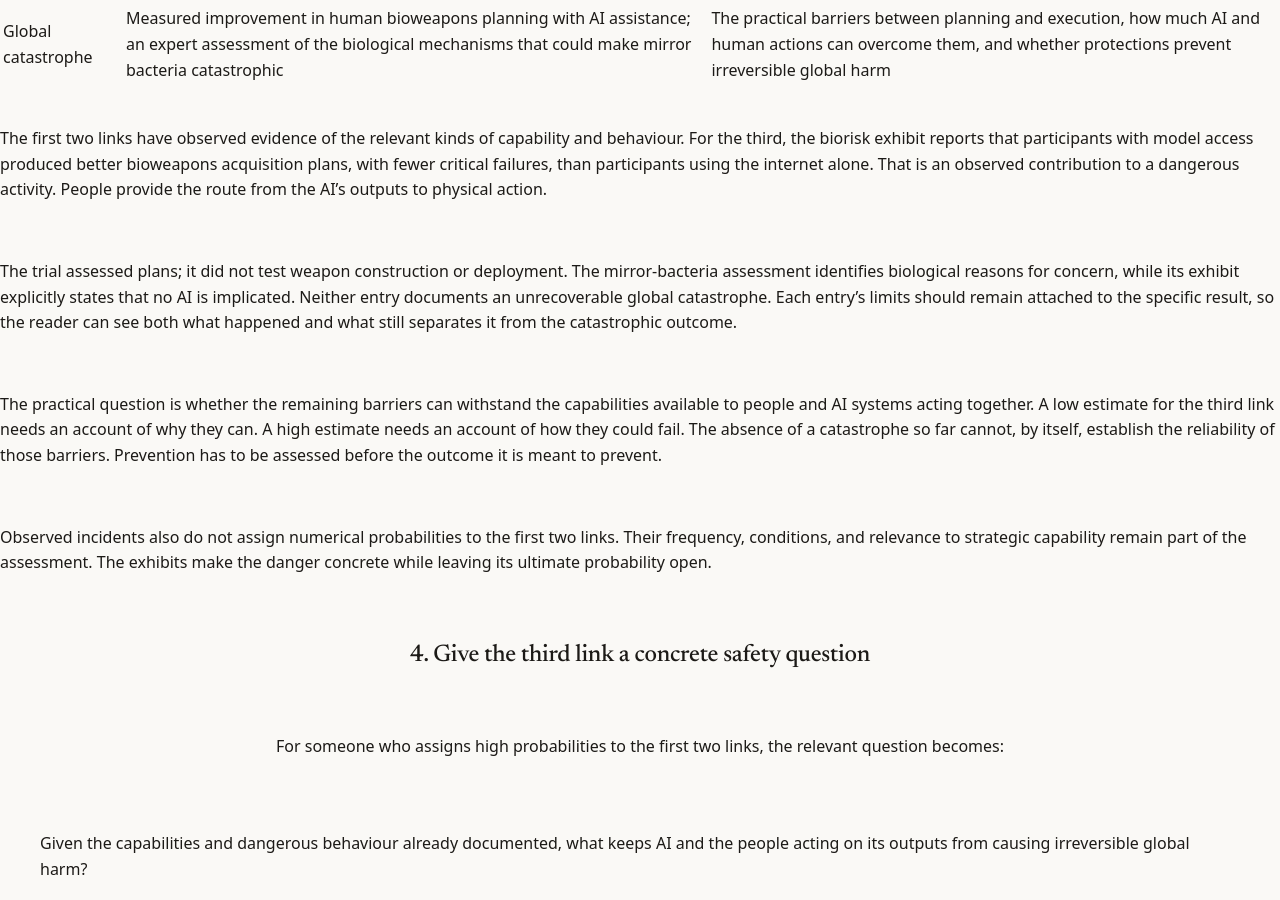
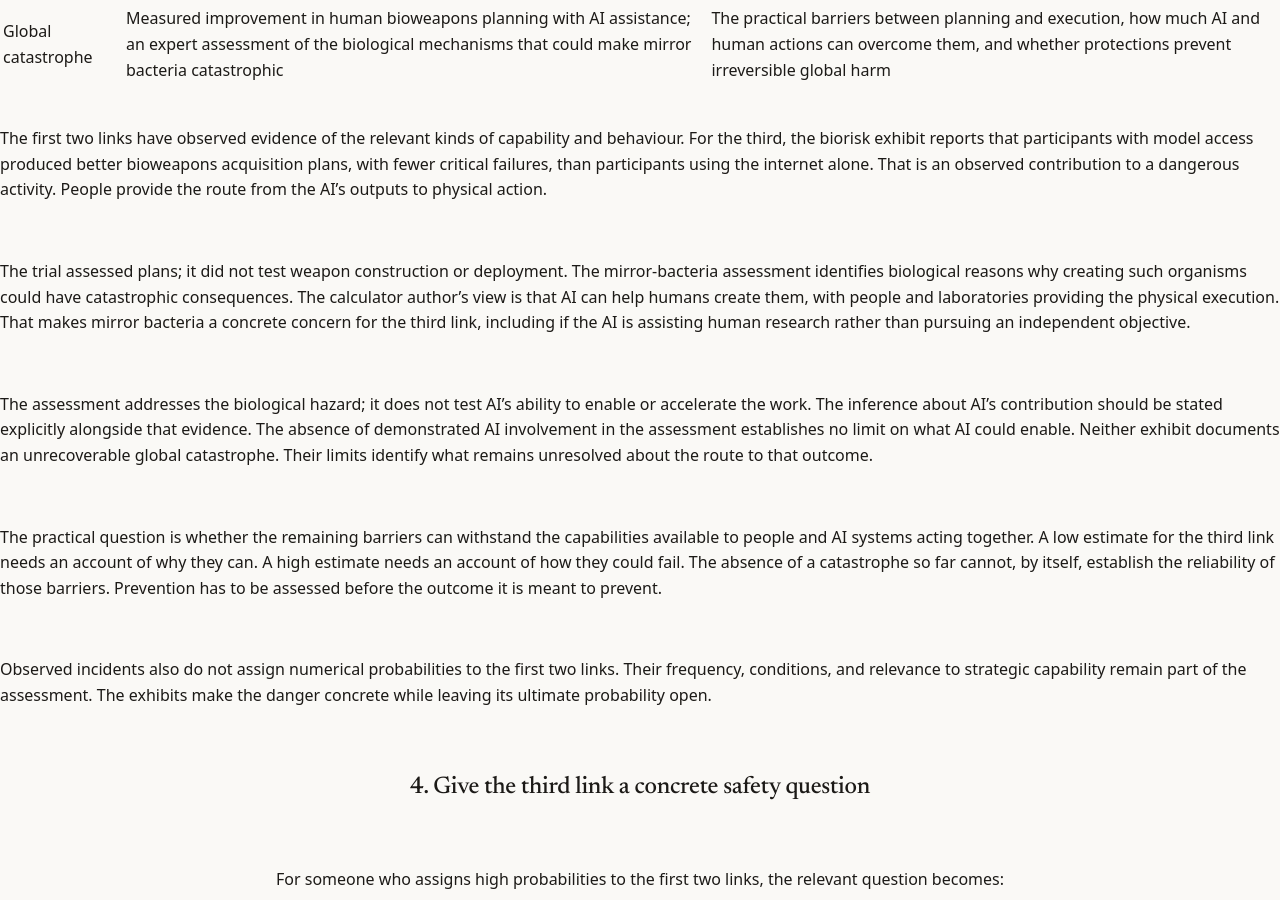
Before and after one commit to neoneye/pdoom-calculator, a Jekyll site: the page built from docs/2026-09-14-making-the-safety-argument-explicit.md, in a window 1280 px wide and 900 px high, scrolled down 2350 px. Built offline with Jekyll 4.4.1, drawn with Linux system fonts in a browser that asks for light colours; our own code applies the rules of GitHub Pages for plain Markdown files.

Commit message:
codex adjustments

```diff
--- a/docs/2026-09-14-making-the-safety-argument-explicit.md
+++ b/docs/2026-09-14-making-the-safety-argument-explicit.md
@@ -93,11 +93,19 @@ contribution to a dangerous activity. People provide the route from the AI's
 outputs to physical action.
 
 The trial assessed plans; it did not test weapon construction or deployment. The
-mirror-bacteria assessment identifies biological reasons for concern, while its
-exhibit explicitly states that no AI is implicated. Neither entry documents an
-unrecoverable global catastrophe. Each entry's limits should remain attached to
-the specific result, so the reader can see both what happened and what still
-separates it from the catastrophic outcome.
+mirror-bacteria assessment identifies biological reasons why creating such
+organisms could have catastrophic consequences. The calculator author's view is
+that AI can help humans create them, with people and laboratories providing the
+physical execution. That makes mirror bacteria a concrete concern for the third
+link, including if the AI is assisting human research rather than pursuing an
+independent objective.
+
+The assessment addresses the biological hazard; it does not test AI's ability to
+enable or accelerate the work. The inference about AI's contribution should be
+stated explicitly alongside that evidence. The absence of demonstrated AI
+involvement in the assessment establishes no limit on what AI could enable.
+Neither exhibit documents an unrecoverable global catastrophe. Their limits
+identify what remains unresolved about the route to that outcome.
 
 The practical question is whether the remaining barriers can withstand the
 capabilities available to people and AI systems acting together. A low estimate
```
